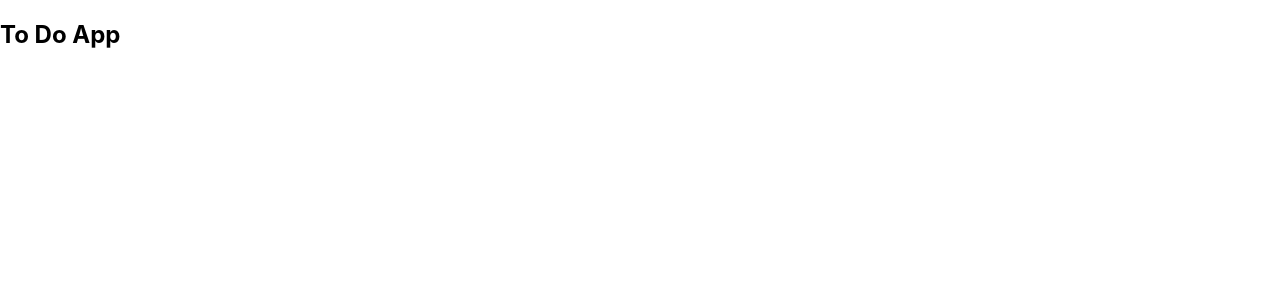
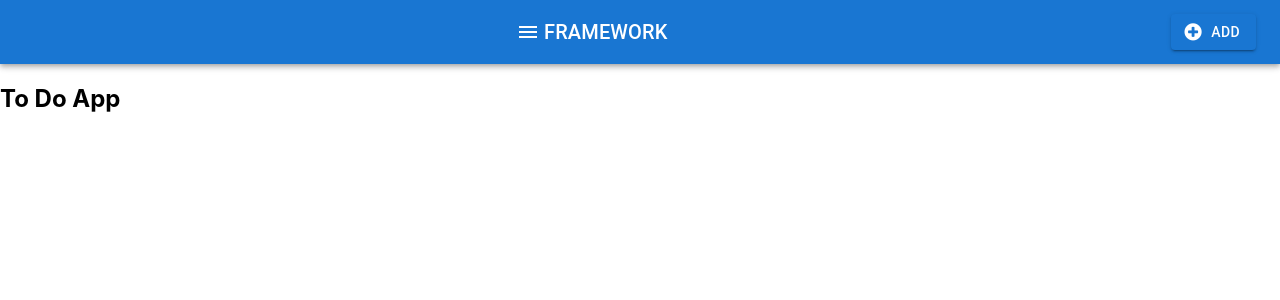
Before and after one commit to lat71/to-do-app, a React (Create React App) app: page / in a window 1280 px wide. Shown: the top 300 px of the page. Built offline with nearby package versions, Linux system fonts and the light colour scheme.

Commit message:
Implemented Banner

```diff
--- a/src/App.js
+++ b/src/App.js
@@ -1,6 +1,9 @@
+import ButtonAppBar from "./components/ButtonAppBar";
+
 function App() {
   return (
     <div className="App">
+      <ButtonAppBar />
       <h2>To Do App</h2>
     </div>
   );
--- /dev/null
+++ b/src/components/ButtonAppBar.js
@@ -0,0 +1,35 @@
+import * as React from 'react';
+import AppBar from '@mui/material/AppBar';
+import Box from '@mui/material/Box';
+import Toolbar from '@mui/material/Toolbar';
+import Typography from '@mui/material/Typography';
+import Button from '@mui/material/Button';
+import Icon from '@mui/material/Icon';
+import IconButton from '@mui/material/IconButton';
+import MenuIcon from '@mui/icons-material/Menu';
+import "font-awesome/css/font-awesome.css";
+
+export default function ButtonAppBar() {
+
+    return (
+        <Box sx={{ flexGrow: 1 }}>
+        <AppBar position="static">
+            <Toolbar>
+            <IconButton
+                size="large"
+                edge="start"
+                color="inherit"
+                aria-label="menu"
+                sx={{ ml: 60, mr: -1 }}
+            >
+                <MenuIcon />
+            </IconButton>
+            <Typography variant="h6" component="div" sx={{ flexGrow: 1 }}>
+                FRAMEWORK
+            </Typography>
+            <Button variant="contained" color="primary" startIcon={<Icon className={"fa fa-plus-circle"} />}>Add</Button>
+            </Toolbar>
+        </AppBar>
+        </Box>
+    );
+}
```
Also changed, not shown: package.json (+8 -0 lines), 1 other file (tests, documents, lock files or other folders).
